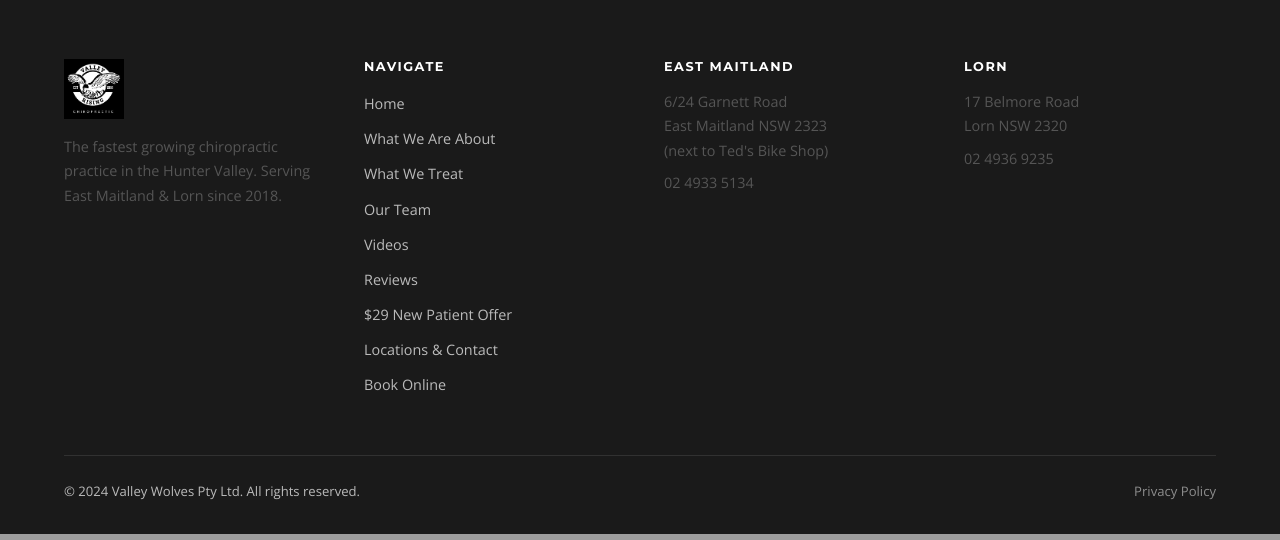
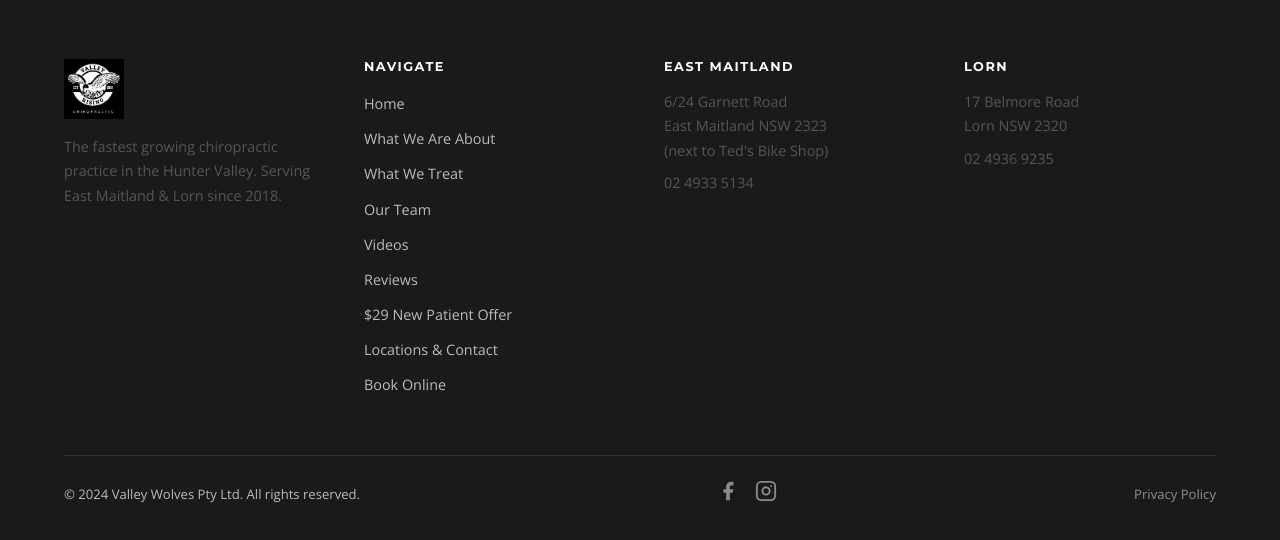
Before and after one commit to mymedsbot/valleyrising-web, a Flask app: page /book in a window 1280 px wide. Shown: the part 1441-1981 px from the top of the page. Run offline with Flask 3, Linux system fonts and the light colour scheme.

Commit message:
Add Facebook and Instagram icons to footer

```diff
--- a/templates/base.html
+++ b/templates/base.html
@@ -70,6 +70,14 @@
   </div>
   <div class="footer-bottom">
     <span>© 2024 Valley Wolves Pty Ltd. All rights reserved.</span>
+    <div style="display: flex; gap: 16px; align-items: center;">
+      <a href="https://www.facebook.com/share/1FzWyaCXsh/?mibextid=wwXIfr" target="_blank" rel="noopener" aria-label="Facebook" style="color: inherit; opacity: 0.7; transition: opacity 0.2s;" onmouseover="this.style.opacity=1" onmouseout="this.style.opacity=0.7">
+        <svg xmlns="http://www.w3.org/2000/svg" width="22" height="22" viewBox="0 0 24 24" fill="currentColor"><path d="M18 2h-3a5 5 0 0 0-5 5v3H7v4h3v8h4v-8h3l1-4h-4V7a1 1 0 0 1 1-1h3z"/></svg>
+      </a>
+      <a href="https://www.instagram.com/valleyrising?igsh=MXVwZ2swNXJhYXVtMg%3D%3D&utm_source=qr" target="_blank" rel="noopener" aria-label="Instagram" style="color: inherit; opacity: 0.7; transition: opacity 0.2s;" onmouseover="this.style.opacity=1" onmouseout="this.style.opacity=0.7">
+        <svg xmlns="http://www.w3.org/2000/svg" width="22" height="22" viewBox="0 0 24 24" fill="none" stroke="currentColor" stroke-width="2" stroke-linecap="round" stroke-linejoin="round"><rect x="2" y="2" width="20" height="20" rx="5" ry="5"/><path d="M16 11.37A4 4 0 1 1 12.63 8 4 4 0 0 1 16 11.37z"/><line x1="17.5" y1="6.5" x2="17.51" y2="6.5"/></svg>
+      </a>
+    </div>
     <span><a href="/privacy">Privacy Policy</a></span>
   </div>
 </footer>
```
